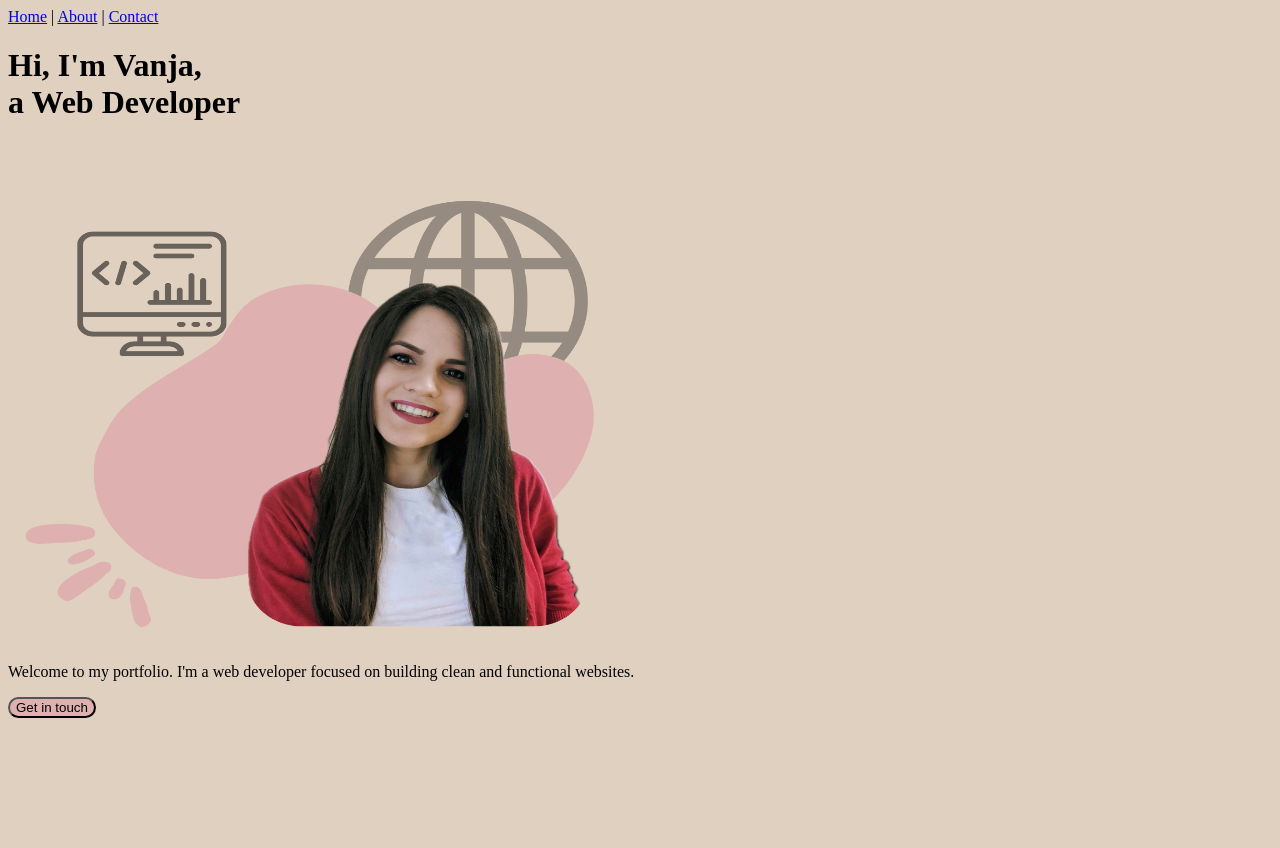
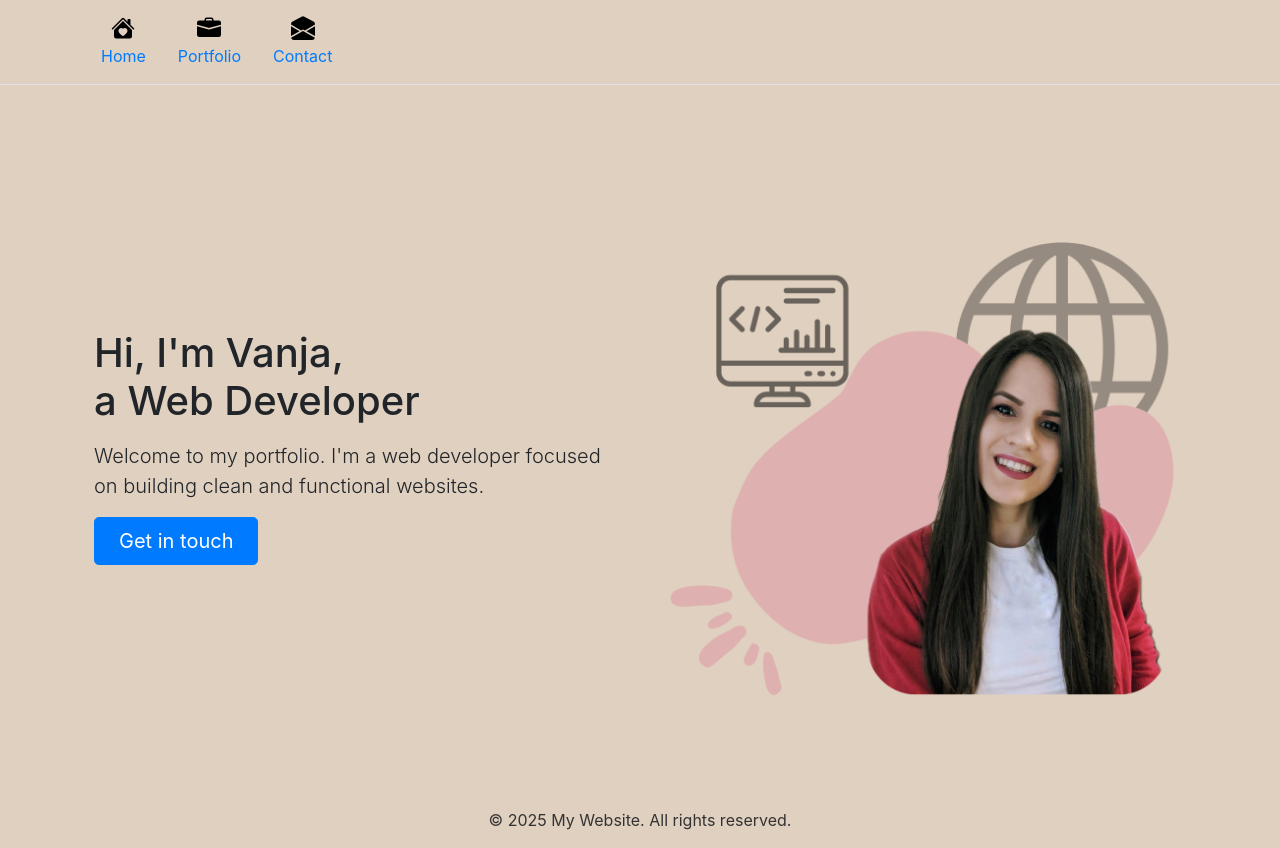
Before and after one commit to vanjabrkan/my-portfolio, a plain HTML site: page index.html in a window 1280 px wide. Before the commit the page ends 800 px from the top, so only its background shows below. Drawn offline with nearby package versions, Linux system fonts and the light colour scheme; a script that the page names is missing.

Commit message:
Updated nav, hero section and added footer

```diff
--- a/index.html
+++ b/index.html
@@ -1,27 +1,75 @@
 <!DOCTYPE html>
 <html lang="en">
 <head>
+     <!-- Required meta tags
+      meta viewport → makes the page responsive on mobile.
+     -->
     <meta charset="UTF-8">
     <meta name="viewport" content="width=device-width, initial-scale=1.0">
+
+    <!-- Bootstrap CSS -->
+    <link rel="stylesheet" href="https://cdn.jsdelivr.net/npm/bootstrap@4.1.3/dist/css/bootstrap.min.css" integrity="sha384-MCw98/SFnGE8fJT3GXwEOngsV7Zt27NXFoaoApmYm81iuXoPkFOJwJ8ERdknLPMO" crossorigin="anonymous">
+
     <title>My Portfolio</title>
     <link rel="stylesheet" href="style.css">
 </head>
 <body>
     <header>
-        <nav>
-            <a href="index.html">Home</a> |
-            <a href="./pages/about.html">About</a> |
-            <a href="./pages/contact.html">Contact</a>
-        </nav>
-        <h1>Hi, I'm Vanja, </br> a Web Developer</h1>
+
+
+<div class="px-3 py-2 text-bg-dark border-bottom">
+  <div class="container">
+    <div class="d-flex flex-wrap align-items-center">
+
+
+      <!-- Navigation -->
+      <ul class="nav col-12 col-lg-auto my-2 my-md-0 text-small ms-auto">
+        <li>
+          <a href="#" class="nav-link text-black">
+            <img src="./assets/home.svg" alt="House" class="d-block mx-auto mb-1" width="24" height="24">
+            Home
+          </a>
+        </li>
+        <li>
+          <a href="./pages/about.html" class="nav-link text-black">
+            <img src="./assets/briefcase.svg" alt="Portfolio" class="d-block mx-auto mb-1" width="24" height="24">
+            Portfolio
+          </a>
+        </li>
+        <li>
+          <a href="./pages/contact.html" class="nav-link text-black">
+            <img src="./assets/envelope.svg" alt="Contact" class="d-block mx-auto mb-1" width="24" height="24">
+            Contact
+          </a>
+        </li>
+      </ul>
+
+    </div>
+  </div>
+</div>
+
     </header>
 
     <main>
-        <img src="assets/Vanja.png" alt="my picture">
-        <p>Welcome to my portfolio. I'm a web developer focused on building clean and functional websites. </p>
-        <button id="myButton">Get in touch</button>
+        <div class="container col-xxl-8 px-4 py-5">
+            <div class="row flex-lg-row-reverse align-items-center g-5 py-5">
+                <div class="col-10 col-sm-8 col-lg-6">
+                    <img src="assets/Vanja.png" class="d-block mx-lg-auto img-fluid" alt="my picture" width="700" height="500" loading="lazy">
+                </div> <div class="col-lg-6"> <h1 class="display-5 fw-bold text-body-emphasis lh-1 mb-3">Hi, I'm Vanja, </br> a Web Developer</h1>
+                    <p class="lead">Welcome to my portfolio. I'm a web developer focused on building clean and functional websites.</p>
+                    <div class="d-grid gap-2 d-md-flex justify-content-md-start">
+                        <button id="myButton" type="button" class="btn btn-primary btn-lg px-4 me-md-2">Get in touch</button>
+                    </div>
+                </div>
+            </div>
+        </div>
     </main>
 
+    <footer>
+        <p>© 2025 My Website. All rights reserved.</p>
+    </footer>
+
     <script src="script.js"></script>
+    <script src="https://cdn.jsdelivr.net/npm/bootstrap@5.3.8/dist/js/bootstrap.bundle.min.js" integrity="sha384-FKyoEForCGlyvwx9Hj09JcYn3nv7wiPVlz7YYwJrWVcXK/BmnVDxM+D2scQbITxI" crossorigin="anonymous"></script>
 </body>
 </html>
--- a/style.css
+++ b/style.css
@@ -1,11 +1,16 @@
+
 body {
     background-color: #e0d0c0;
 }
 
-img {
-    height: 500px;
-    width: 600px;
-}
+
+
+footer {
+    text-align: center;
+    color: #333;
+    /* font-size: 14px;
+    margin-top: 40px;  space above footer */
+  }
 
 /* Buttons */
 button {
```
Also changed, not shown: assets/briefcase.svg (added), assets/envelope.svg (added), assets/home.svg (added).
